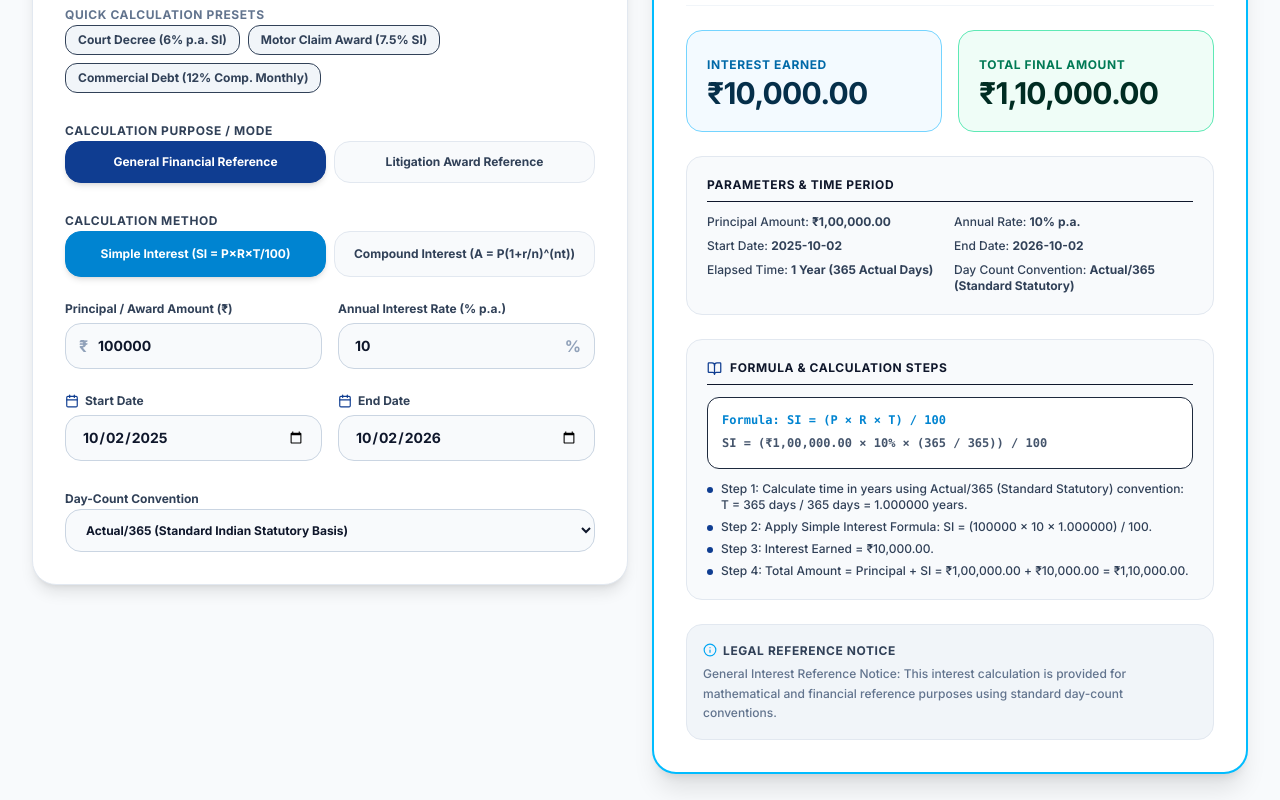
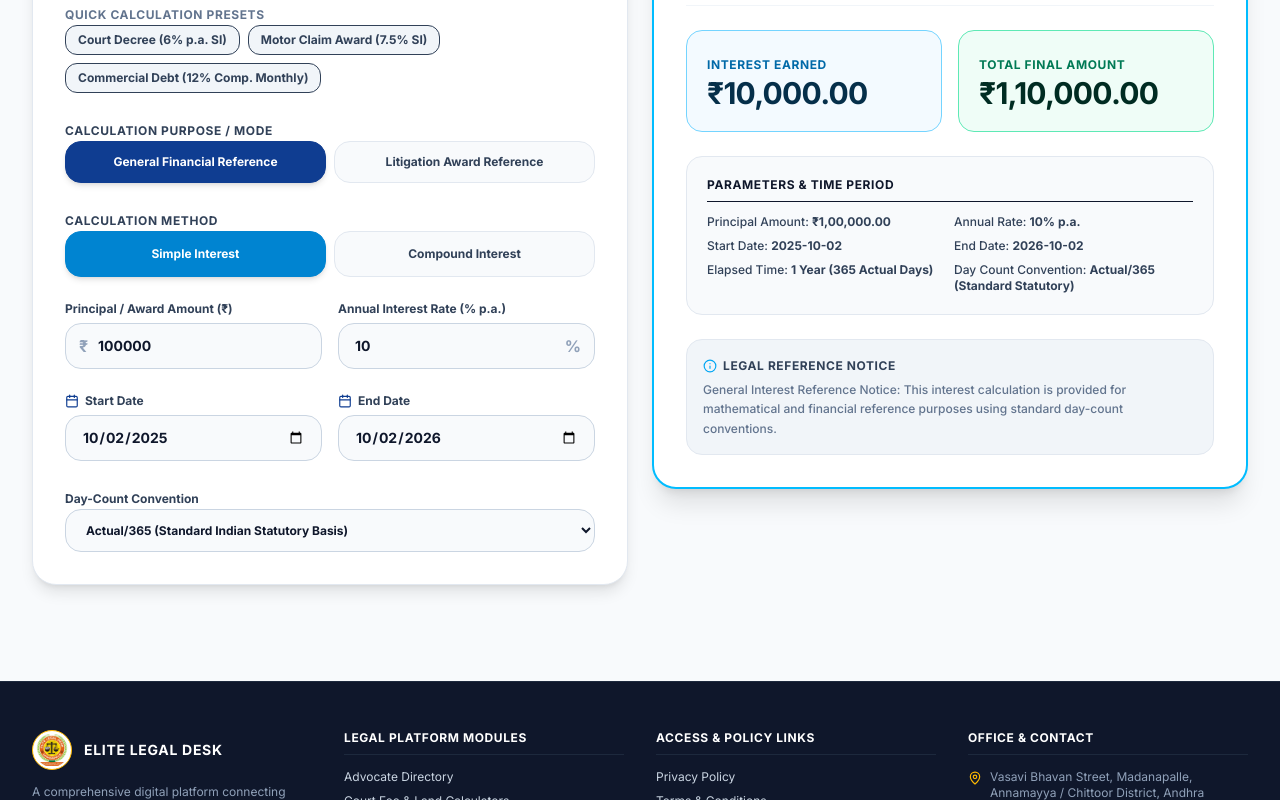
Before and after one commit to charithasree13/unified_legal_system, a React (Vite) app in the folder client/: page /interest-calculator in a window 1280 px wide. Shown: the part 428-1228 px from the top of the page. Built offline with nearby package versions, Linux system fonts and the light colour scheme; no server answers; a web font is replaced by a local one.

Commit message:
Update Interest Calculator UI and layout details

```diff
--- a/client/src/pages/InterestCalculatorPage.tsx
+++ b/client/src/pages/InterestCalculatorPage.tsx
@@ -193,22 +193,20 @@ ${result.legalReferenceNotice}`;
                 <button
                   type="button"
                   onClick={() => setMode('GENERAL')}
-                  className={`p-3 rounded-2xl text-xs font-extrabold border transition-all ${
-                    mode === 'GENERAL'
+                  className={`p-3 rounded-2xl text-xs font-extrabold border transition-all ${mode === 'GENERAL'
                       ? 'bg-primary text-white border-primary shadow-md'
                       : 'bg-slate-50 dark:bg-slate-800 text-slate-700 dark:text-slate-300 border-slate-200 dark:border-slate-700'
-                  }`}
+                    }`}
                 >
                   General Financial Reference
                 </button>
                 <button
                   type="button"
                   onClick={() => setMode('LITIGATION_AWARD')}
-                  className={`p-3 rounded-2xl text-xs font-extrabold border transition-all ${
-                    mode === 'LITIGATION_AWARD'
+                  className={`p-3 rounded-2xl text-xs font-extrabold border transition-all ${mode === 'LITIGATION_AWARD'
                       ? 'bg-primary text-white border-primary shadow-md'
                       : 'bg-slate-50 dark:bg-slate-800 text-slate-700 dark:text-slate-300 border-slate-200 dark:border-slate-700'
-                  }`}
+                    }`}
                 >
                   Litigation Award Reference
                 </button>
@@ -224,24 +222,22 @@ ${result.legalReferenceNotice}`;
                 <button
                   type="button"
                   onClick={() => setCalculationType('SIMPLE')}
-                  className={`p-3.5 rounded-2xl text-xs font-extrabold border transition-all ${
-                    calculationType === 'SIMPLE'
+                  className={`p-3.5 rounded-2xl text-xs font-extrabold border transition-all ${calculationType === 'SIMPLE'
                       ? 'bg-sky-600 text-white border-sky-600 shadow-md'
                       : 'bg-slate-50 dark:bg-slate-800 text-slate-700 dark:text-slate-300 border-slate-200 dark:border-slate-700'
-                  }`}
+                    }`}
                 >
-                  Simple Interest (SI = P×R×T/100)
+                  Simple Interest
                 </button>
                 <button
                   type="button"
                   onClick={() => setCalculationType('COMPOUND')}
-                  className={`p-3.5 rounded-2xl text-xs font-extrabold border transition-all ${
-                    calculationType === 'COMPOUND'
+                  className={`p-3.5 rounded-2xl text-xs font-extrabold border transition-all ${calculationType === 'COMPOUND'
                       ? 'bg-sky-600 text-white border-sky-600 shadow-md'
                       : 'bg-slate-50 dark:bg-slate-800 text-slate-700 dark:text-slate-300 border-slate-200 dark:border-slate-700'
-                  }`}
+                    }`}
                 >
-                  Compound Interest (A = P(1+r/n)^(nt))
+                  Compound Interest
                 </button>
               </div>
             </div>
@@ -435,26 +431,7 @@ ${result.legalReferenceNotice}`;
                 </div>
               </div>
 
-              {/* Formula & Step-by-Step Calculation Details */}
-              <div className="p-5 rounded-2xl bg-slate-50 dark:bg-slate-800/70 border border-slate-200 dark:border-slate-700 space-y-3">
-                <h4 className="text-xs font-extrabold text-slate-900 dark:text-white uppercase tracking-wider border-b pb-2 flex items-center gap-2">
-                  <BookOpen size={15} className="text-primary dark:text-sky-400" /> Formula & Calculation Steps
-                </h4>
 
-                <div className="p-3.5 rounded-xl bg-white dark:bg-slate-900 border text-xs font-mono space-y-1.5">
-                  <div className="text-sky-600 dark:text-sky-400 font-bold">Formula: {result.formulaText}</div>
-                  <div className="text-slate-600 dark:text-slate-400 leading-relaxed font-semibold">{result.substitutionText}</div>
-                </div>
-
-                <div className="space-y-1.5 text-xs text-slate-700 dark:text-slate-300 font-medium">
-                  {result.calculationSteps.map((step, idx) => (
-                    <div key={idx} className="flex items-start gap-2">
-                      <span className="h-1.5 w-1.5 rounded-full bg-primary mt-1.5 flex-shrink-0" />
-                      <span>{step}</span>
-                    </div>
-                  ))}
-                </div>
-              </div>
 
               {/* Legal Reference Disclaimer */}
               <div className="p-4 rounded-2xl bg-slate-100 dark:bg-slate-800/50 border border-slate-200 dark:border-slate-700 text-xs text-slate-500 dark:text-slate-400 leading-relaxed font-medium space-y-1">
```
